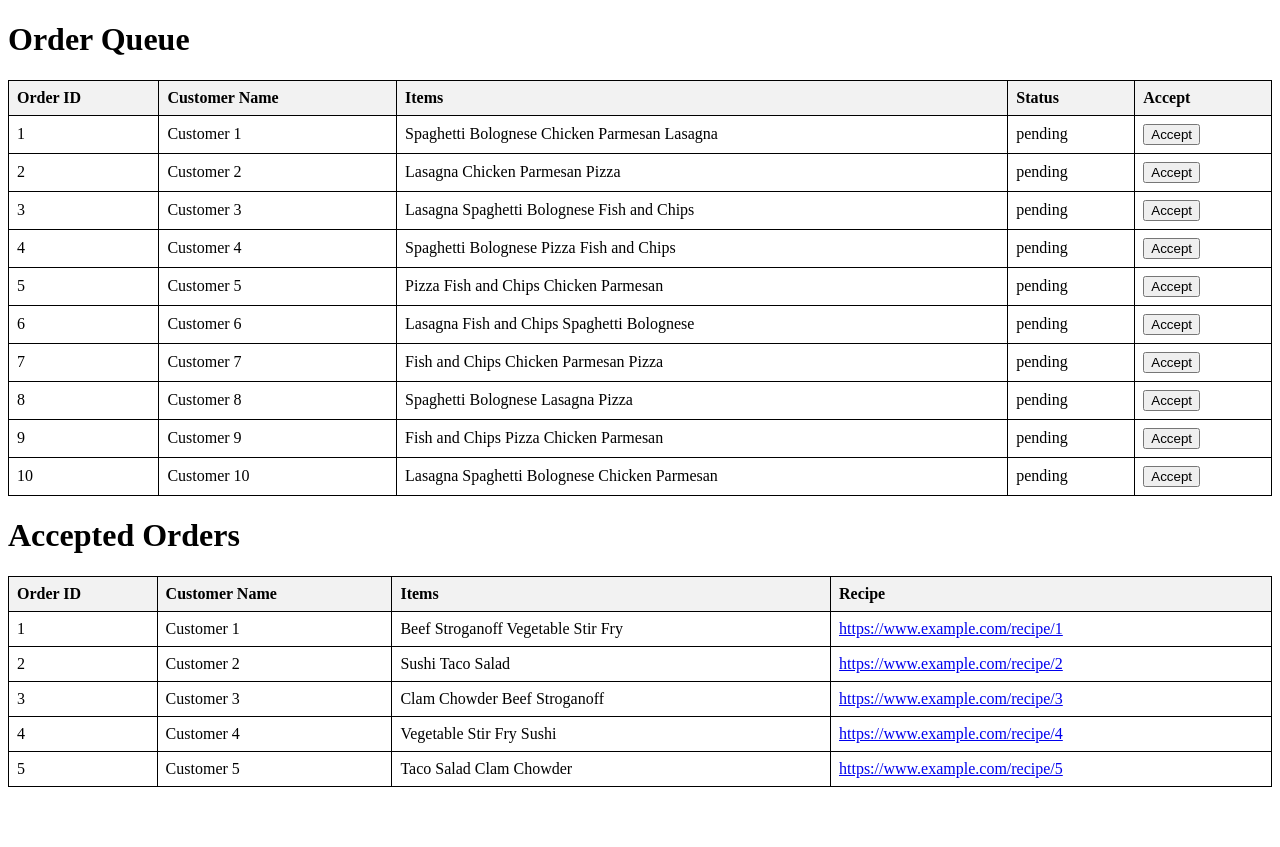
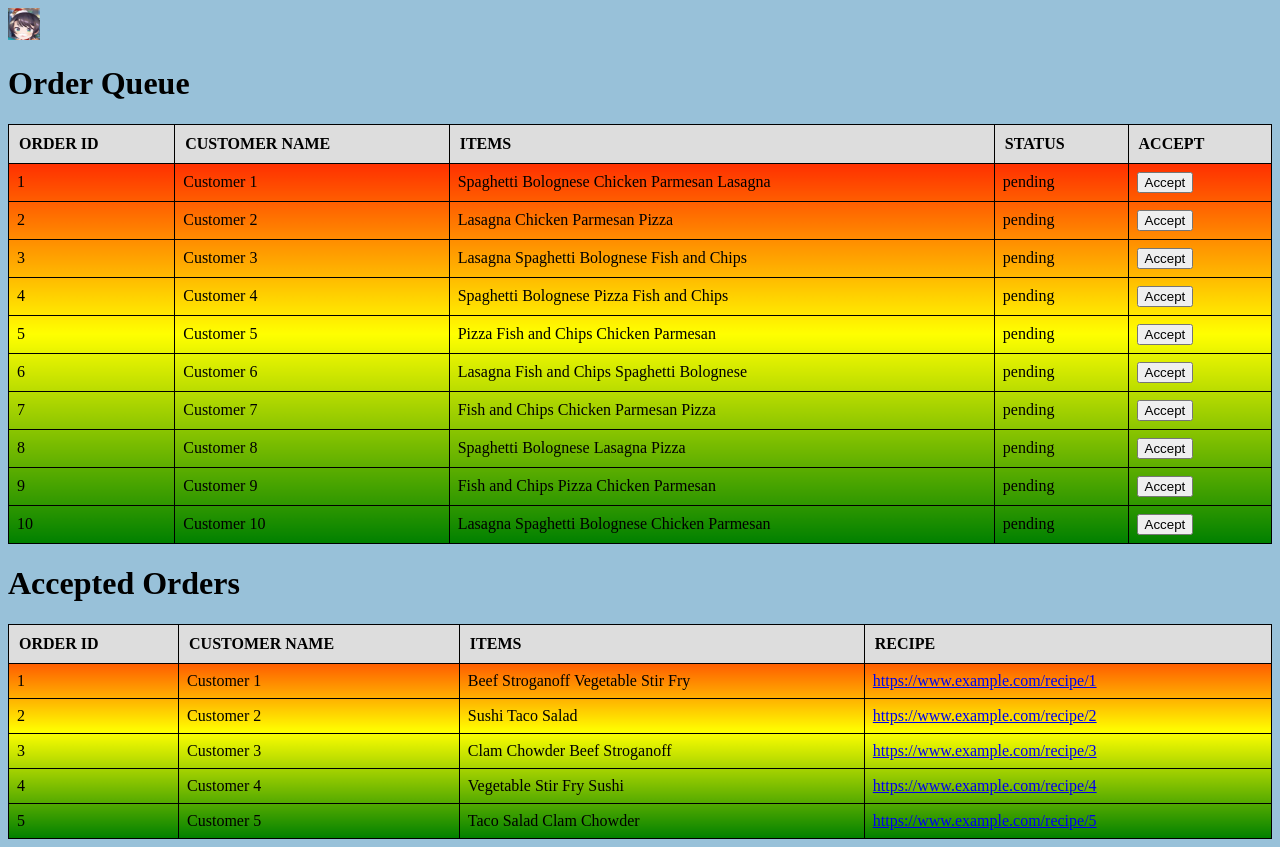
Before and after one commit to Yensid10/Multipurpose-Flask-Website-System-Project, a Flask app: page /kitchen in a window 1280 px wide. Before the commit the page ends 787 px from the top, so only its background shows below. Run offline with Flask 2, Linux system fonts and the light colour scheme.

Commit message:
Improved CSS and added temporary icon

```diff
--- a/static/style.css
+++ b/static/style.css
@@ -1,6 +1,7 @@
 table {
     width: 100%;
     border-collapse: collapse;
+    background: linear-gradient(to bottom, red, yellow, green);
 }
 
 th, td {
@@ -10,7 +11,10 @@ th, td {
 }
 
 th {
-    background-color: #f2f2f2;
+    font-weight: bold;
+    text-transform: uppercase;
+    background-color: #ddd;
+    padding: 10px;
 }
 
 .accept-button {
@@ -33,3 +37,12 @@ th {
 .recipe-link:hover {
     text-decoration: underline;
 }
+
+img {
+    width: 32px;
+    height: 32px;
+}
+
+body {
+    background-color: #98C1D9;
+}
--- a/templates/kitchen.html
+++ b/templates/kitchen.html
@@ -4,8 +4,10 @@
     <title>Kitchen Staff</title>
     <link href="{{ url_for('static', filename='style.css') }}" rel="stylesheet" type="text/css">
     <script src="{{ url_for('static', filename='script.js') }}" type="text/javascript"></script>
+    <link href="{{ url_for('static', filename='icon.png') }}" rel="icon" type="image/png">
 </head>
 <body>
+<img src="{{ url_for('static', filename='icon.png') }}" alt="Page Icon" style="width:32px; height:32px;">
 <h1>Order Queue</h1>
 <table id="order-queue-table">
     <thead>
```
Also changed, not shown: static/icon.png (added).
